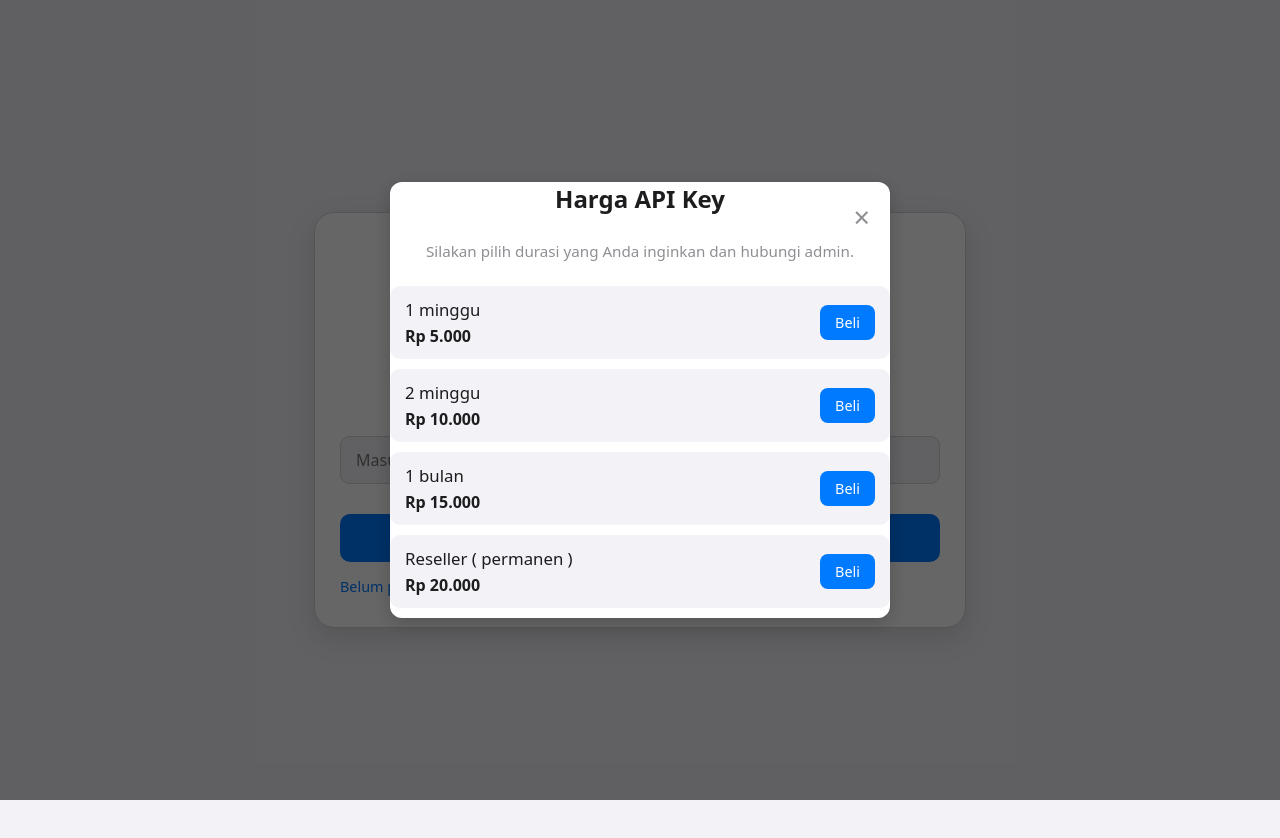
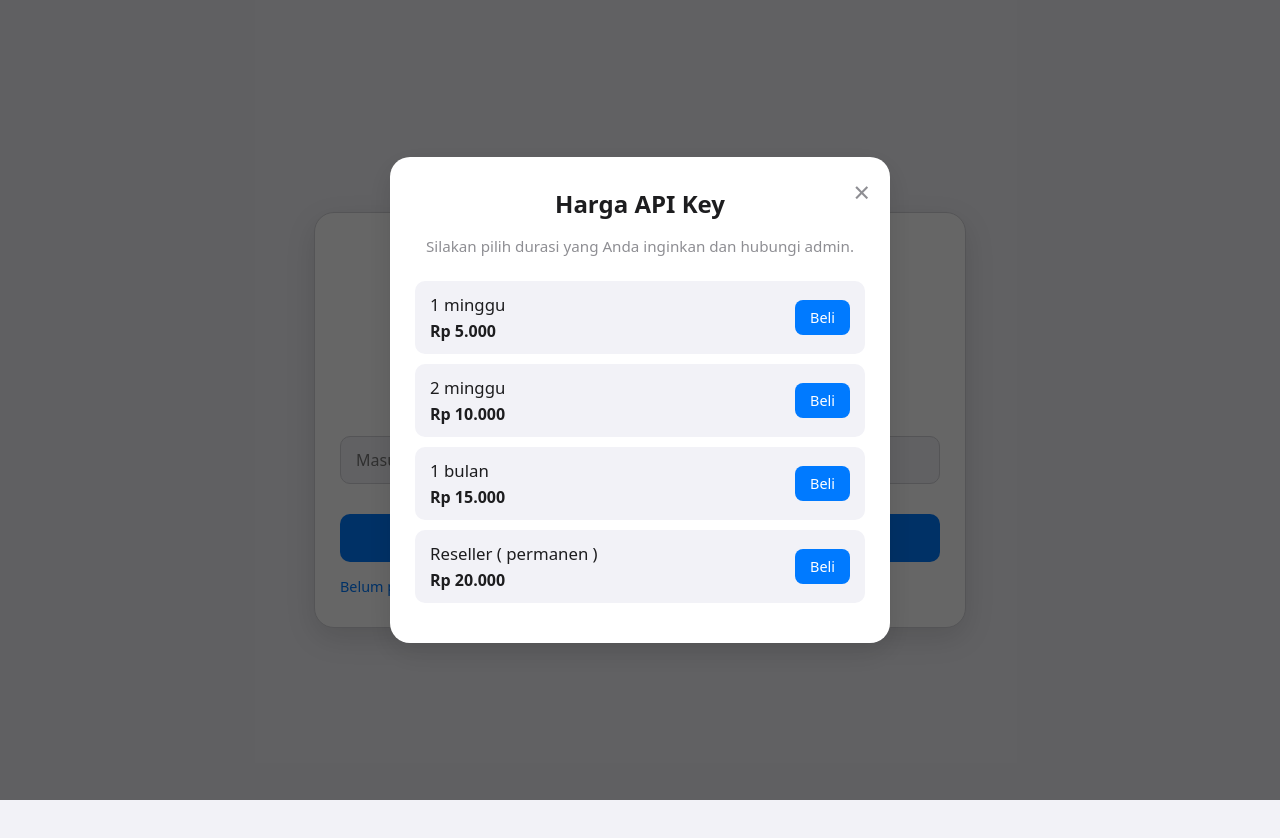
Before and after one commit to vripatewell/web-toko-riki, a website: page domain.html in a window 1280 px wide. Both pictures are taken after a click on the link "Belum punya API Key? Beli di sini". Drawn offline with Linux system fonts and the light colour scheme.

Commit message:
Add files via upload

```diff
--- a/data/domain.css
+++ b/data/domain.css
@@ -1,5 +1,5 @@
 /* ============================================== */
-/* VARIABLE DAN FONT                              */
+/* VARIABLE DAN FONT                            */
 /* ============================================== */
 :root {
     --primary-color: #007aff;
@@ -22,7 +22,6 @@ body.dark-mode {
     --shadow-color: rgba(0, 0, 0, 0.5);
 }
 
-/* Animasi */
 @keyframes fadeIn { from { opacity: 0; transform: translateY(-10px); } to { opacity: 1; transform: translateY(0); } }
 @keyframes fadeOut { from { opacity: 1; transform: translateY(0); } to { opacity: 0; transform: translateY(-100%); } }
 
@@ -199,47 +198,59 @@ input:checked + .slider:before { transform: translateX(20px); }
 .modal {
     position: fixed;
     z-index: 2000;
-    inset: 0; /* ganti left, top, width, height dengan shorthand */
-    display: flex;
-    justify-content: center;
-    align-items: center;
-    padding: 16px;
-    background-color: rgba(0, 0, 0, 0.6);
-
+    left: 0;
+    top: 0;
+    width: 100%;
+    height: 100%;
+    background-color: rgba(0,0,0,0.6);
+    display: flex; /* Menggunakan flexbox untuk menengahkan */
+    align-items: center; /* Menengahkan secara vertikal */
+    justify-content: center; /* Menengahkan secara horizontal */
+    padding: 20px;
     visibility: hidden;
     opacity: 0;
-    transition: opacity 0.3s ease, visibility 0.3s ease;
+    transition: visibility 0s 0.3s, opacity 0.3s ease;
     box-sizing: border-box;
 }
+/* ▲▲▲ AKHIR DARI KODE YANG DIPERBAIKI ▲▲▲ */
 
 .modal.is-visible {
     visibility: visible;
     opacity: 1;
+    transition-delay: 0s;
 }
 
 .modal-content {
     background-color: var(--white-color);
-    border-radius: 12px;
+    border-radius: 20px;
     width: 100%;
     max-width: 500px;
-
-    /* ini kunci biar tetap center */
+    box-shadow: 0 10px 30px var(--shadow-color);
+    padding: 30px 25px;
+    position: relative;
+    transform: scale(0.9);
+    transition: transform 0.3s cubic-bezier(0.18, 0.89, 0.32, 1.28);
+    box-sizing: border-box;
     max-height: 90vh;
     overflow-y: auto;
+    text-align: center; /* Pastikan konten di dalam modal juga rata tengah */
+}
 
-    box-shadow: 0 5px 20px rgba(0,0,0,0.2);
-    display: flex;
-    flex-direction: column;
-    position: relative;
+.modal.is-visible .modal-content {
+    transform: scale(1);
 }
-.modal.is-visible .modal-content { transform: scale(1); }
 .modal .close-button {
+    font-size: 1.8rem;
+    font-weight: 300;
+    color: var(--light-text-color);
     position: absolute;
-    top: 15px; right: 20px;
-    font-size: 1.8rem;
+    top: 15px;
+    right: 20px;
     cursor: pointer;
-    color: var(--light-text-color);
+    transition: transform 0.2s;
 }
+.modal .close-button:hover { transform: rotate(90deg); }
+
 .success-icon {
     font-size: 4em;
     color: var(--success-color);
```
